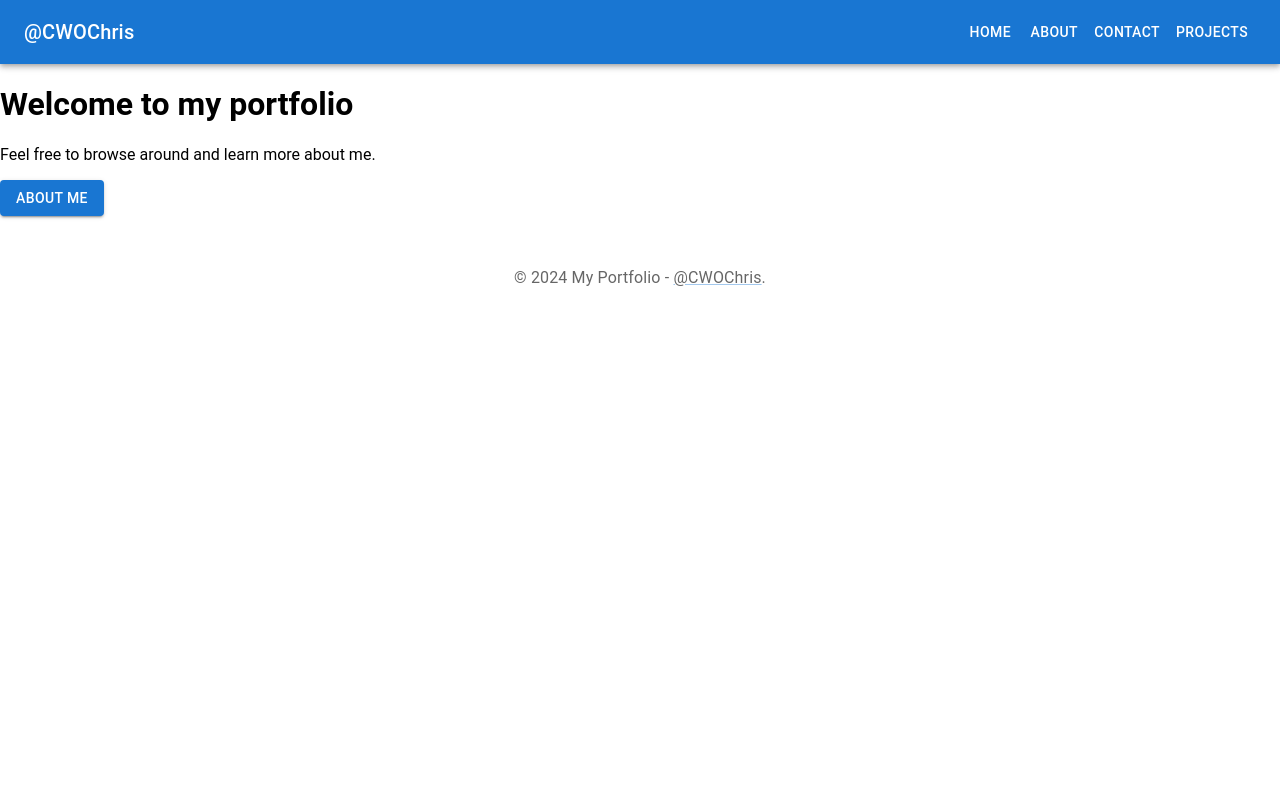
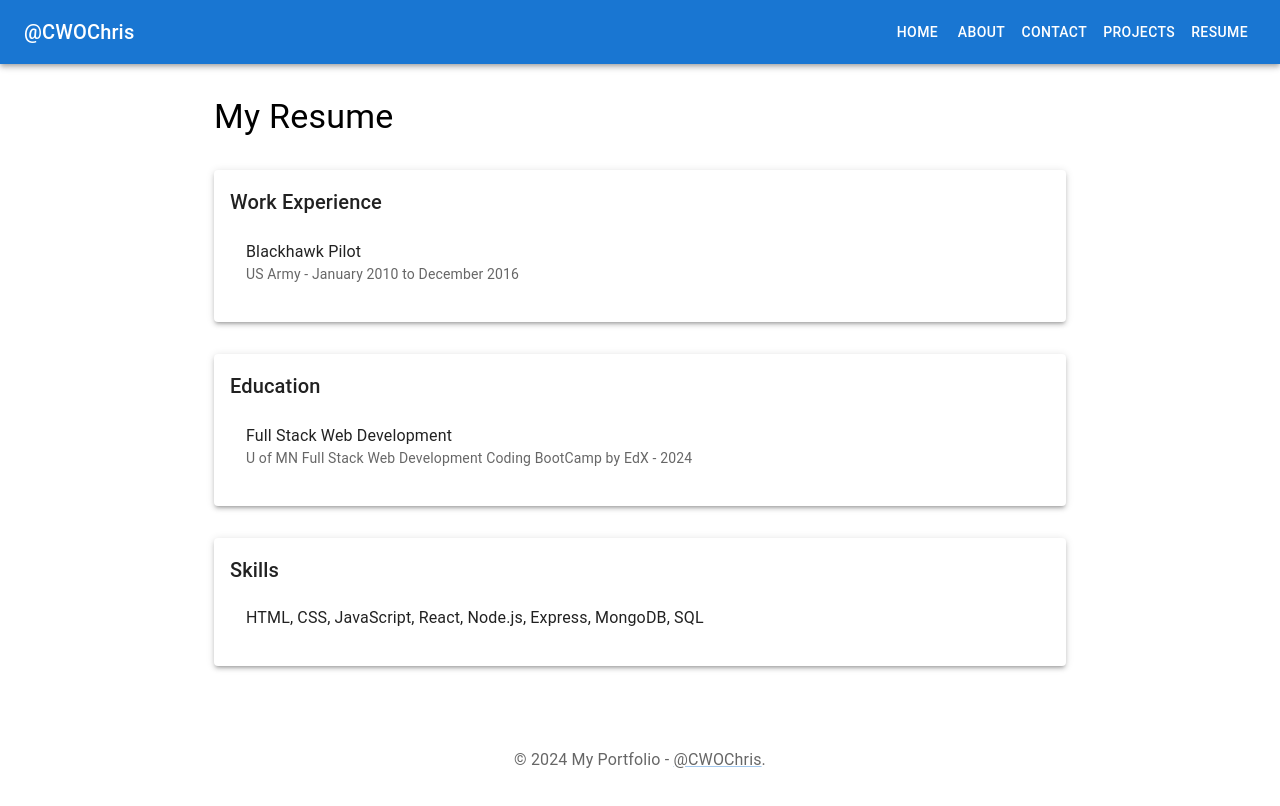
Before and after one commit to CWOChris/operum-ostensae, a React (Create React App) app in the folder my-portfolio/: page /operum-ostensae/resume in a window 1280 px wide. Shown: the top 806 px of the page. Built offline with nearby package versions, Linux system fonts and the light colour scheme.

Commit message:
added the shell for my Resume

```diff
--- a/my-portfolio/src/App.js
+++ b/my-portfolio/src/App.js
@@ -6,6 +6,7 @@ import ContactPage from "./components/ContactPage";
 import ProjectsPage from "./components/ProjectsPage";
 import Header from "./components/Header";
 import Footer from "./components/Footer";
+import Resume from "./components/Resume";
 import './App.css';
 
 function App() {
@@ -18,6 +19,7 @@ function App() {
         <Route path='/contact' element={<ContactPage />} />
         <Route path='/projects' element={<ProjectsPage />} />
         <Route path='*' element={<HomePage />} />
+        <Route path='/resume' element={<Resume />} />
       </Routes>
       <Footer />
     </Router>
--- a/my-portfolio/src/components/Header.jsx
+++ b/my-portfolio/src/components/Header.jsx
@@ -16,6 +16,7 @@ const Header = () => {
                 <Button color="inherit" component={Link} to="/about">About</Button>
                 <Button color="inherit" component={Link} to="/contact">Contact</Button>
                 <Button color="inherit" component={Link} to="/projects">Projects</Button>
+                <Button color="inherit" component={Link} to="/resume">Resume</Button>
             </Toolbar>
         </AppBar>
     );
--- /dev/null
+++ b/my-portfolio/src/components/Resume.jsx
@@ -0,0 +1,59 @@
+import React from "react";
+import Container from '@mui/material/Container';
+import Box from '@mui/material/Box';
+import Paper from '@mui/material/Paper';
+import List from '@mui/material/List';
+import ListItem from '@mui/material/ListItem';
+import ListItemText from '@mui/material/ListItemText';
+import Typography from "@mui/material/Typography";
+
+const Resume = () => {
+    return (
+        <Container component="main" maxWidth="md">
+            <Box sx={{ my: 4 }}>
+                <Typography variant="h4" component="h1" gutterBottom>
+                    My Resume
+                </Typography>
+
+                <Paper elevation={3} sx={{ my: 4, p: 2 }}>
+                    <Typography variant="h6" component="h2">
+                        Work Experience
+                    </Typography>
+                    <List>
+                        <ListItem>
+                            <ListItemText primary="Blackhawk Pilot" secondary="US Army - January 2010 to December 2016" />
+                        </ListItem>
+                        {/* Add more job experience(s) here as the example above indicates to */}
+                    </List>
+                </Paper>
+
+                <Paper elevation={3} sx={{ my: 4, p: 2 }}>
+                    <Typography variant="h6" component="h2">
+                        Education
+                    </Typography>
+                    <List>
+                        <ListItem>
+                            <ListItemText primary="Full Stack Web Development" secondary="U of MN Full Stack Web Development Coding BootCamp by EdX - 2024" />
+                        </ListItem>
+                        {/* Add more education experience(s) here as the example above indicates to */}
+                    </List>
+                </Paper>
+
+                <Paper elevation={3} sx={{ my: 4, p: 2 }}>
+                    <Typography variant="h6" component="h2">
+                        Skills
+                    </Typography>
+                    <List>
+                        <ListItem>
+                            <ListItemText primary="HTML, CSS, JavaScript, React, Node.js, Express, MongoDB, SQL" />
+                        </ListItem>
+                        {/* Add more skills here as the example above indicates to */}
+                    </List>
+                </Paper>
+                {/* Add more sections as applicable with time */}
+            </Box>
+        </Container>
+    );
+};
+
+export default Resume;
```
